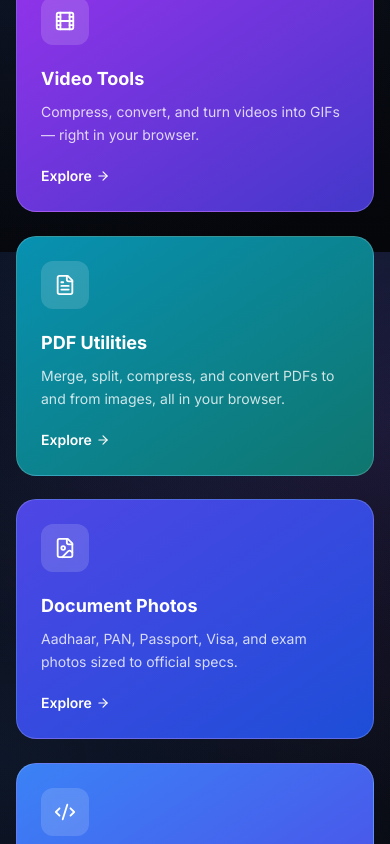
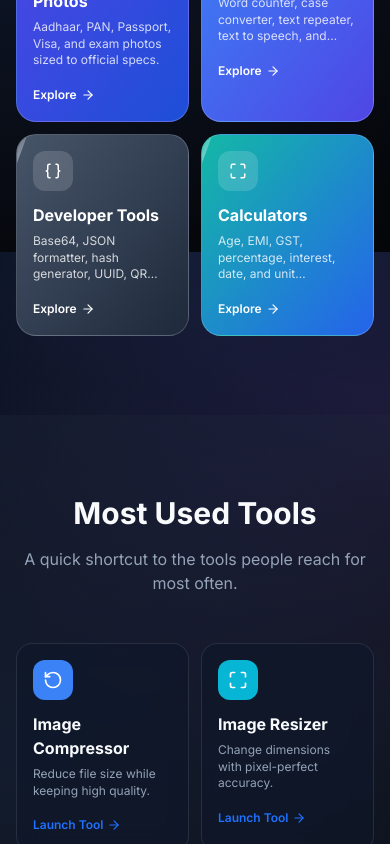
Before and after one commit to surajkumar122024-star/ok01, a Next.js app: page / in a window 390 px wide. Shown: the part 2280-3124 px from the top of the page. Built offline with nearby package versions, Linux system fonts and the light colour scheme.

Commit message:
mobile 2-column fix

```diff
--- a/src/app/page.tsx
+++ b/src/app/page.tsx
@@ -283,19 +283,20 @@ export default function Home() {
               Eight categories covering everything from quick image edits to developer utilities.
             </p>
           </div>
-          <div className="grid grid-cols-1 sm:grid-cols-2 lg:grid-cols-4 gap-6">
+          <div className="grid grid-cols-2 sm:grid-cols-2 lg:grid-cols-4 gap-3 sm:gap-6">
             {categories.map((cat, i) => (
               <Link key={cat.name} href={cat.href}>
                 <div
-                  className={`shine-card group h-full p-6 bg-gradient-to-br ${cat.gradient} text-white border-2 border-white/10 transition-all duration-300 hover:border-white/60 hover:scale-[1.03] hover:shadow-2xl`}
+                  className={`shine-card group h-full p-4 sm:p-6 bg-gradient-to-br ${cat.gradient} text-white border-2 border-white/10 transition-all duration-300 hover:border-white/60 hover:scale-[1.03] hover:shadow-2xl`}
                   style={{ animationDelay: `${i * 80}ms` }}
                 >
-                  <div className="w-12 h-12 bg-white/15 backdrop-blur-sm rounded-xl flex items-center justify-center mb-5 group-hover:scale-110 group-hover:rotate-6 transition-transform duration-500">
-                    <cat.icon size={22} />
+                  <div className="w-10 h-10 sm:w-12 sm:h-12 bg-white/15 backdrop-blur-sm rounded-xl flex items-center justify-center mb-3 sm:mb-5 group-hover:scale-110 group-hover:rotate-6 transition-transform duration-500">
+                    <cat.icon size={18} className="sm:hidden" />
+                    <cat.icon size={22} className="hidden sm:block" />
                   </div>
-                  <h3 className="text-lg font-bold mb-2">{cat.name}</h3>
-                  <p className="text-white/80 text-sm leading-relaxed mb-4">{cat.description}</p>
-                  <span className="inline-flex items-center gap-1 text-sm font-semibold group-hover:gap-2 transition-all">
+                  <h3 className="text-base sm:text-lg font-bold mb-1.5 sm:mb-2">{cat.name}</h3>
+                  <p className="text-white/80 text-xs sm:text-sm leading-snug sm:leading-relaxed mb-3 sm:mb-4 line-clamp-3 sm:line-clamp-none">{cat.description}</p>
+                  <span className="inline-flex items-center gap-1 text-xs sm:text-sm font-semibold group-hover:gap-2 transition-all">
                     Explore <ArrowRight size={14} />
                   </span>
                 </div>
@@ -314,18 +315,19 @@ export default function Home() {
               A quick shortcut to the tools people reach for most often.
             </p>
           </div>
-          <div className="grid grid-cols-1 md:grid-cols-2 lg:grid-cols-4 gap-6">
+          <div className="grid grid-cols-2 md:grid-cols-2 lg:grid-cols-4 gap-3 sm:gap-6">
             {tools.map((tool) => (
               <Link key={tool.slug} href={`/tools/${tool.slug}`}>
-                <div className="group h-full p-6 glass rounded-2xl border-2 border-transparent transition-all duration-300 hover:border-primary/50 hover:shadow-2xl hover:shadow-primary/10 hover:-translate-y-1.5">
+                <div className="group h-full p-4 sm:p-6 glass rounded-2xl border-2 border-transparent transition-all duration-300 hover:border-primary/50 hover:shadow-2xl hover:shadow-primary/10 hover:-translate-y-1.5">
                   <div
-                    className={`w-12 h-12 ${tool.color} rounded-xl flex items-center justify-center text-white mb-6 group-hover:scale-110 transition-transform`}
+                    className={`w-10 h-10 sm:w-12 sm:h-12 ${tool.color} rounded-xl flex items-center justify-center text-white mb-3 sm:mb-6 group-hover:scale-110 transition-transform`}
                   >
-                    <tool.icon size={24} />
+                    <tool.icon size={20} className="sm:hidden" />
+                    <tool.icon size={24} className="hidden sm:block" />
                   </div>
-                  <h3 className="text-xl font-bold mb-2">{tool.name}</h3>
-                  <p className="text-muted-foreground text-sm leading-relaxed mb-6">{tool.description}</p>
-                  <div className="text-primary text-sm font-semibold inline-flex items-center gap-1 group-hover:gap-2 transition-all">
+                  <h3 className="text-base sm:text-xl font-bold mb-1.5 sm:mb-2">{tool.name}</h3>
+                  <p className="text-muted-foreground text-xs sm:text-sm leading-snug sm:leading-relaxed mb-3 sm:mb-6 line-clamp-3 sm:line-clamp-none">{tool.description}</p>
+                  <div className="text-primary text-xs sm:text-sm font-semibold inline-flex items-center gap-1 group-hover:gap-2 transition-all">
                     Launch Tool <ArrowRight size={14} />
                   </div>
                 </div>
@@ -489,21 +491,22 @@ export default function Home() {
             </Link>
           </div>
 
-          <div className="grid grid-cols-1 sm:grid-cols-2 lg:grid-cols-4 gap-6">
+          <div className="grid grid-cols-2 sm:grid-cols-2 lg:grid-cols-4 gap-3 sm:gap-6">
             {featuredPosts.map((post) => (
               <div
                 key={post.slug}
                 className="group h-full flex flex-col rounded-3xl border bg-card/50 backdrop-blur-sm overflow-hidden transition-all duration-300 hover:-translate-y-1.5 hover:shadow-2xl hover:shadow-primary/10 hover:border-primary/30"
               >
-                <div className="p-7 flex flex-col flex-1">
-                  <div className="w-10 h-10 rounded-xl bg-primary/10 flex items-center justify-center text-primary mb-5">
-                    <BookOpen size={18} />
+                <div className="p-4 sm:p-7 flex flex-col flex-1">
+                  <div className="w-8 h-8 sm:w-10 sm:h-10 rounded-xl bg-primary/10 flex items-center justify-center text-primary mb-3 sm:mb-5">
+                    <BookOpen size={16} className="sm:hidden" />
+                    <BookOpen size={18} className="hidden sm:block" />
                   </div>
-                  <h3 className="font-bold mb-2 leading-snug flex-shrink-0">{post.title}</h3>
-                  <p className="text-muted-foreground text-sm leading-relaxed flex-1 mb-6">{post.excerpt}</p>
+                  <h3 className="text-sm sm:text-base font-bold mb-1.5 sm:mb-2 leading-snug flex-shrink-0 line-clamp-2 sm:line-clamp-none">{post.title}</h3>
+                  <p className="text-muted-foreground text-xs sm:text-sm leading-snug sm:leading-relaxed flex-1 mb-3 sm:mb-6 line-clamp-2 sm:line-clamp-none">{post.excerpt}</p>
                   <Link
                     href={`/blog/${post.slug}`}
-                    className="inline-flex items-center gap-1 text-sm font-semibold text-primary group-hover:gap-2 transition-all"
+                    className="inline-flex items-center gap-1 text-xs sm:text-sm font-semibold text-primary group-hover:gap-2 transition-all"
                   >
                     Read More <ArrowRight size={14} />
                   </Link>
```
